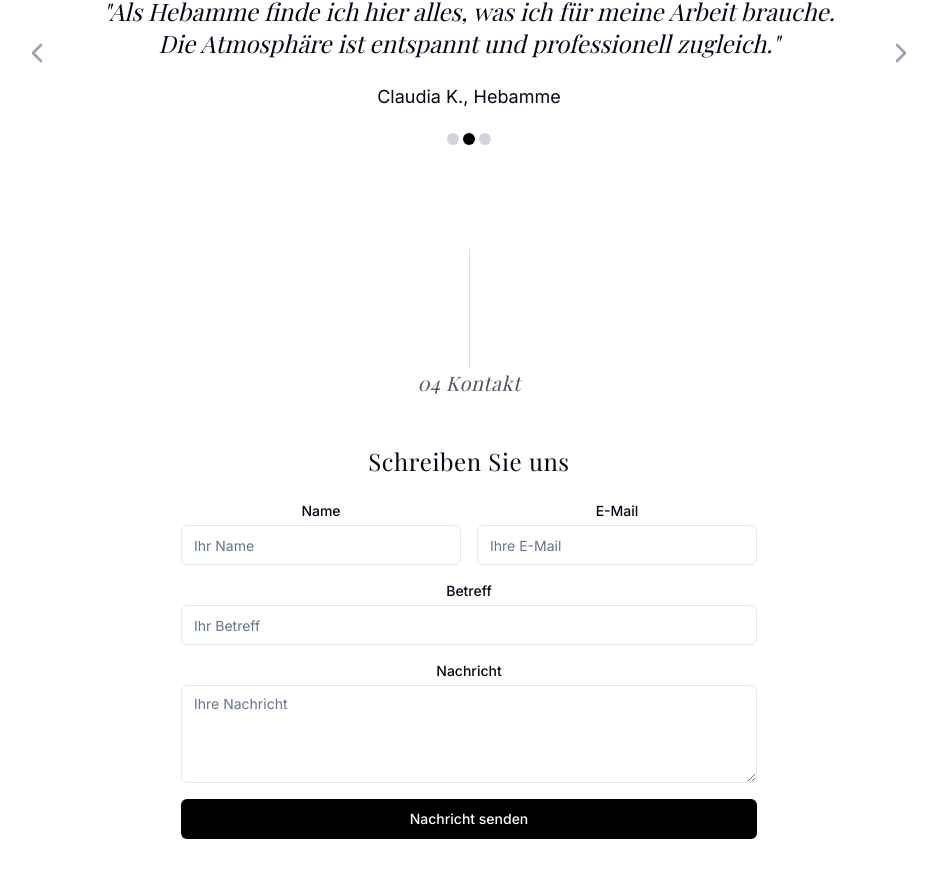
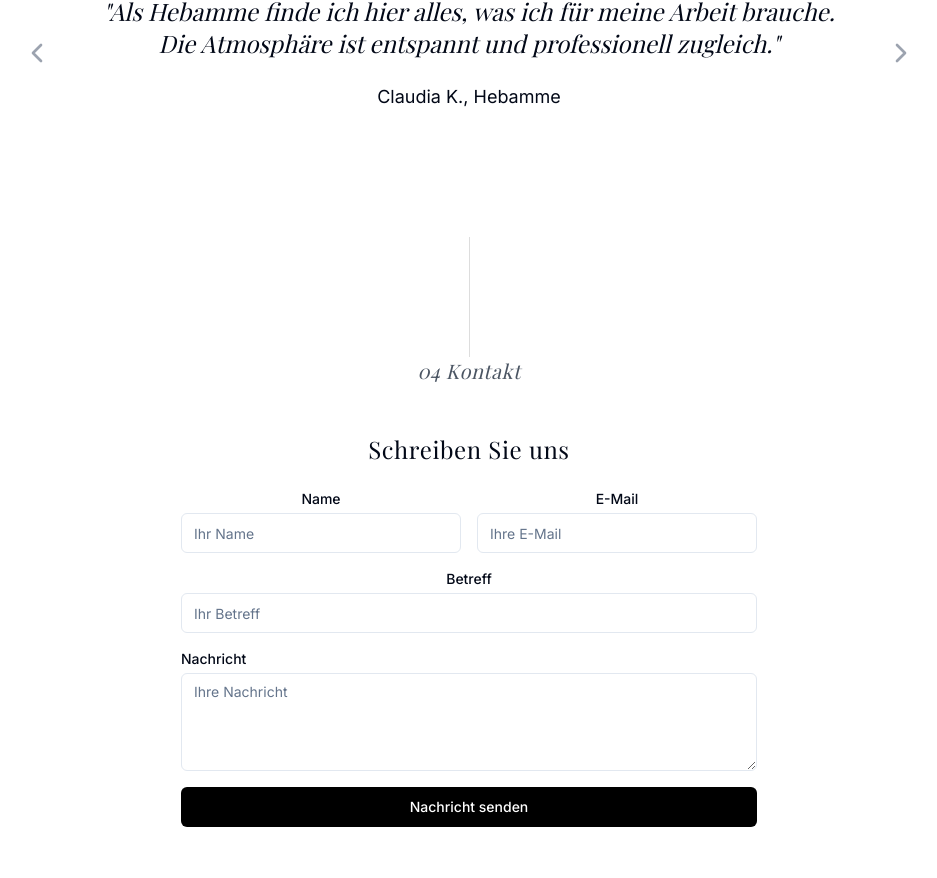
Before and after one commit to DieGlueckswurst/wunderwerk-landing-page, a React (Vite) app: page / in a window 1280 px wide. Shown: the part 2135-3013 px from the top of the page, without its empty margins (171-1108 px from the left). Built offline with nearby package versions, Linux system fonts and the light colour scheme; a web font is replaced by a local one.

Commit message:
Visual edit in Lovable
Edited UI in Lovable

```diff
--- a/src/components/ContactSection.tsx
+++ b/src/components/ContactSection.tsx
@@ -26,7 +26,7 @@ const ContactSection = () => {
               <Input id="subject" placeholder="Ihr Betreff" />
             </div>
             <div>
-              <label htmlFor="message" className="block text-sm font-medium mb-1">Nachricht</label>
+              <label htmlFor="message" className="block text-sm font-medium mb-1 text-left">Nachricht</label>
               <Textarea id="message" placeholder="Ihre Nachricht" rows={4} />
             </div>
             <Button type="submit" className="bg-black hover:bg-gray-800 text-white w-full">
--- a/src/components/TestimonialsSection.tsx
+++ b/src/components/TestimonialsSection.tsx
@@ -62,9 +62,7 @@ const TestimonialsSection = () => {
         </div>
 
         {/* Dots navigation */}
-        <div className="flex justify-center space-x-1">
-          {testimonials.map((_, index) => <button key={index} onClick={() => goToTestimonial(index)} className={`w-3 h-3 rounded-full ${currentIndex === index ? "bg-black" : "bg-gray-300"}`} aria-label={`Go to testimonial ${index + 1}`} />)}
-        </div>
+
       </div>
     </section>;
 };
```
